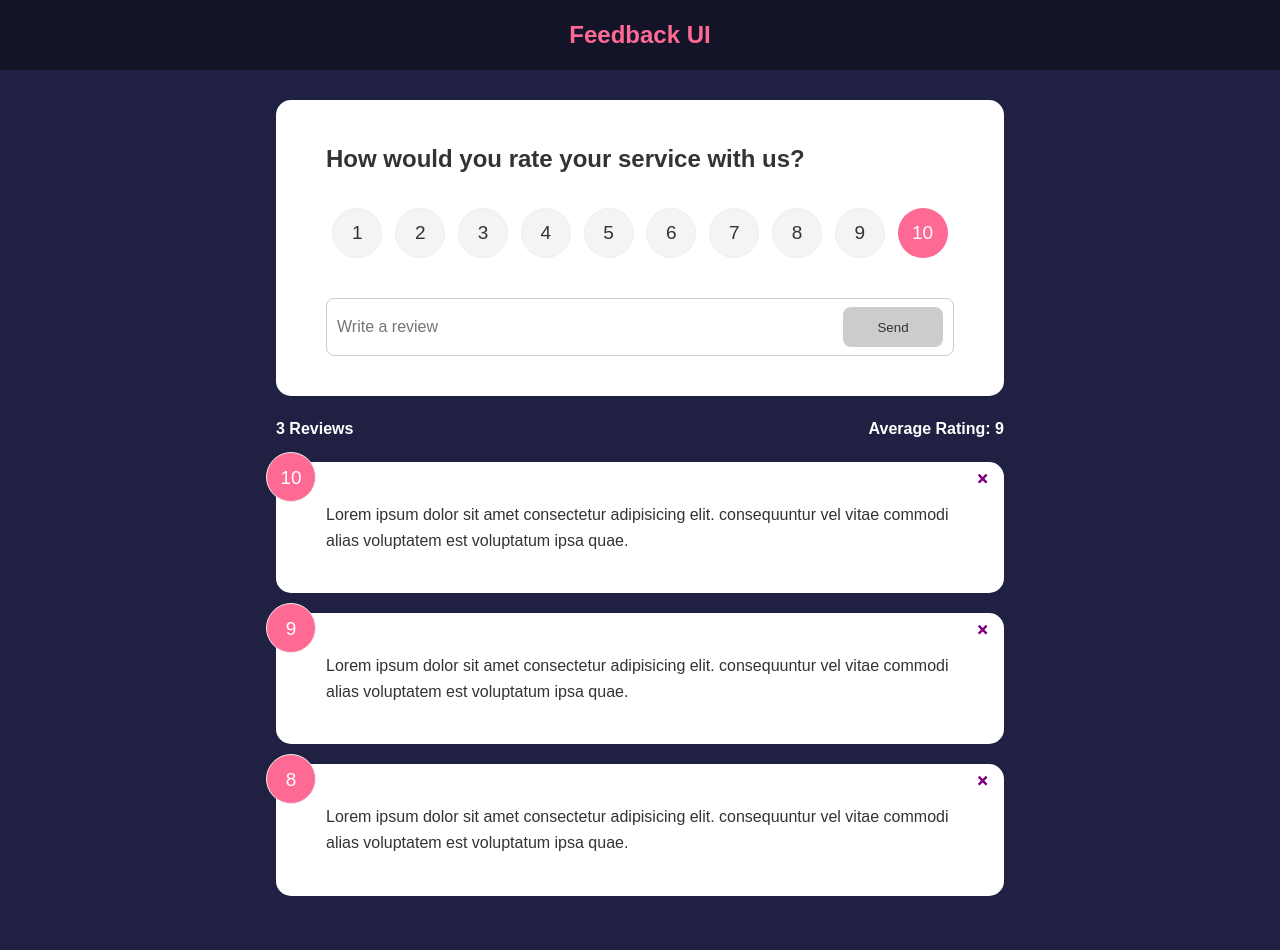
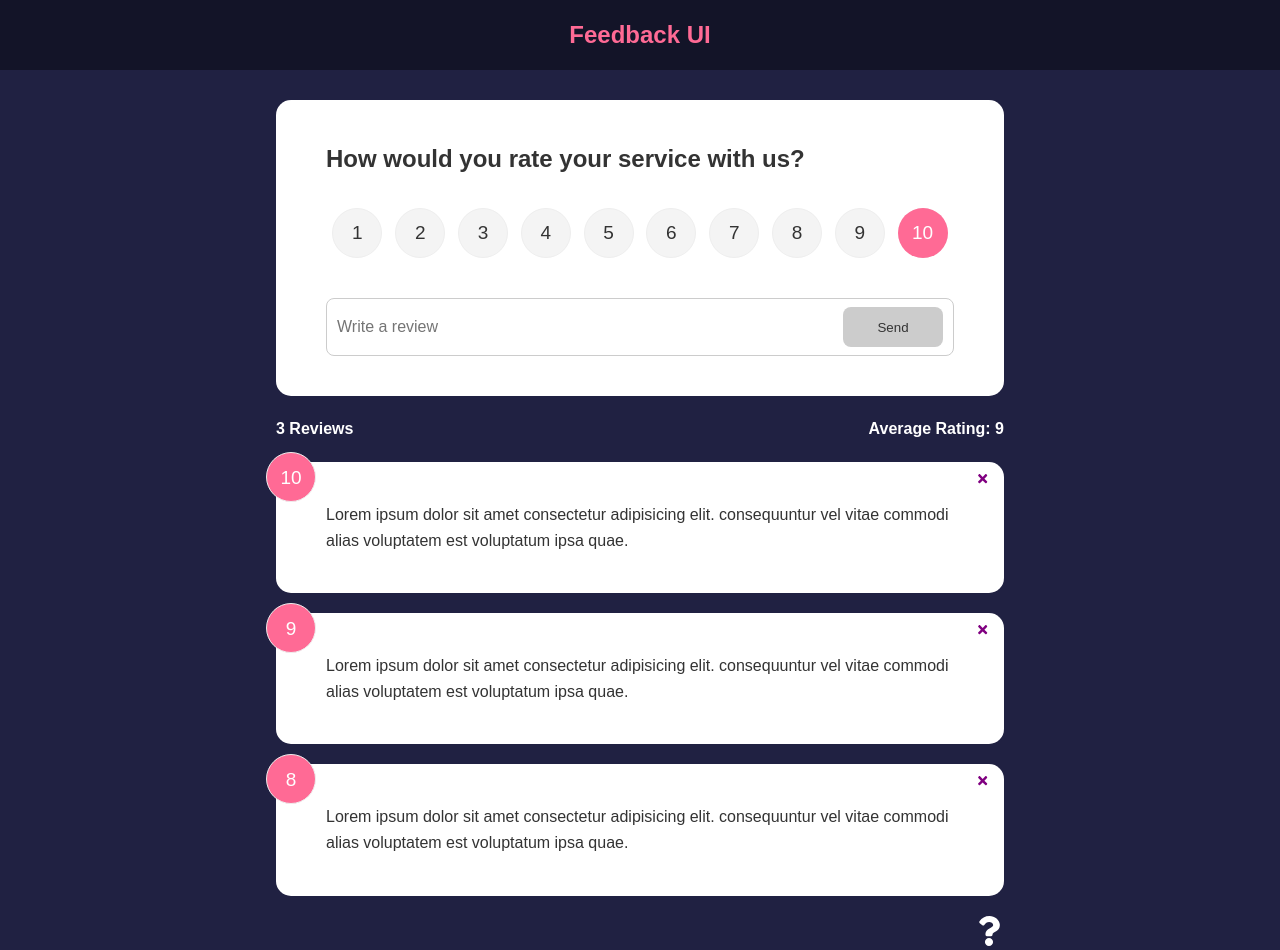
Before and after one commit to dpopkov/fe-projects, a React (Vite) app in the folder react-f-t-b/feedback-app/: page / in a window 1280 px wide. Shown: the top 950 px of the page. Before the commit the page ends 916 px from the top, so only its background shows below. Built offline with nearby package versions, Linux system fonts and the light colour scheme.

Commit message:
react-f-t-b: feedback-app: creating Links

```diff
--- a/react-f-t-b/feedback-app/src/App.jsx
+++ b/react-f-t-b/feedback-app/src/App.jsx
@@ -8,6 +8,7 @@
 import FeedbackStats from './components/FeedbackStats';
 import FeedbackForm from './components/FeedbackForm';
 import AboutPage from './pages/AboutPage';
+import AboutIconLink from './components/AboutIconLink';
 
 function App() {
   const [feedback, setFeedback] = useState(FeedbackData);
@@ -43,6 +44,7 @@
                   feedback={feedback}
                   deleteFeedback={deleteFeedback}
                 />
+                <AboutIconLink />
               </>
             }
           />
--- /dev/null
+++ b/react-f-t-b/feedback-app/src/components/AboutIconLink.jsx
@@ -0,0 +1,21 @@
+import { FaQuestion } from 'react-icons/fa';
+import { Link } from 'react-router-dom';
+
+function AboutIconLink() {
+  return (
+    <div className="about-link">
+      {/* <Link
+        to={{
+          pathname: '/about',
+          search: '?sort=name',
+          hash: '#hello',
+        }}
+      > */}
+      <Link to="/about">
+        <FaQuestion size={30} />
+      </Link>
+    </div>
+  );
+}
+
+export default AboutIconLink;
--- a/react-f-t-b/feedback-app/src/index.css
+++ b/react-f-t-b/feedback-app/src/index.css
@@ -185,6 +185,20 @@
   color: rebeccapurple;
 }
 
+.about-link {
+  display: flex;
+  justify-content: flex-end;
+}
+
+.about-link a {
+  color: #fff;
+  cursor: pointer;
+}
+
+.about-link a:hover {
+  color: #ff6a95;
+}
+
 .about h1 {
   margin-bottom: 20px;
 }
--- a/react-f-t-b/feedback-app/src/pages/AboutPage.jsx
+++ b/react-f-t-b/feedback-app/src/pages/AboutPage.jsx
@@ -1,3 +1,4 @@
+import { Link } from 'react-router-dom';
 import Card from '../components/shared/Card';
 
 function AboutPage() {
@@ -9,7 +10,7 @@
         <p>Version: 1.0.0</p>
 
         <p>
-          <a href="/">Back To Home</a>
+          <Link to="/">Back To Home</Link>
         </p>
       </div>
     </Card>
```
Also changed, not shown: 1 other file (tests, documents, lock files or other folders).
